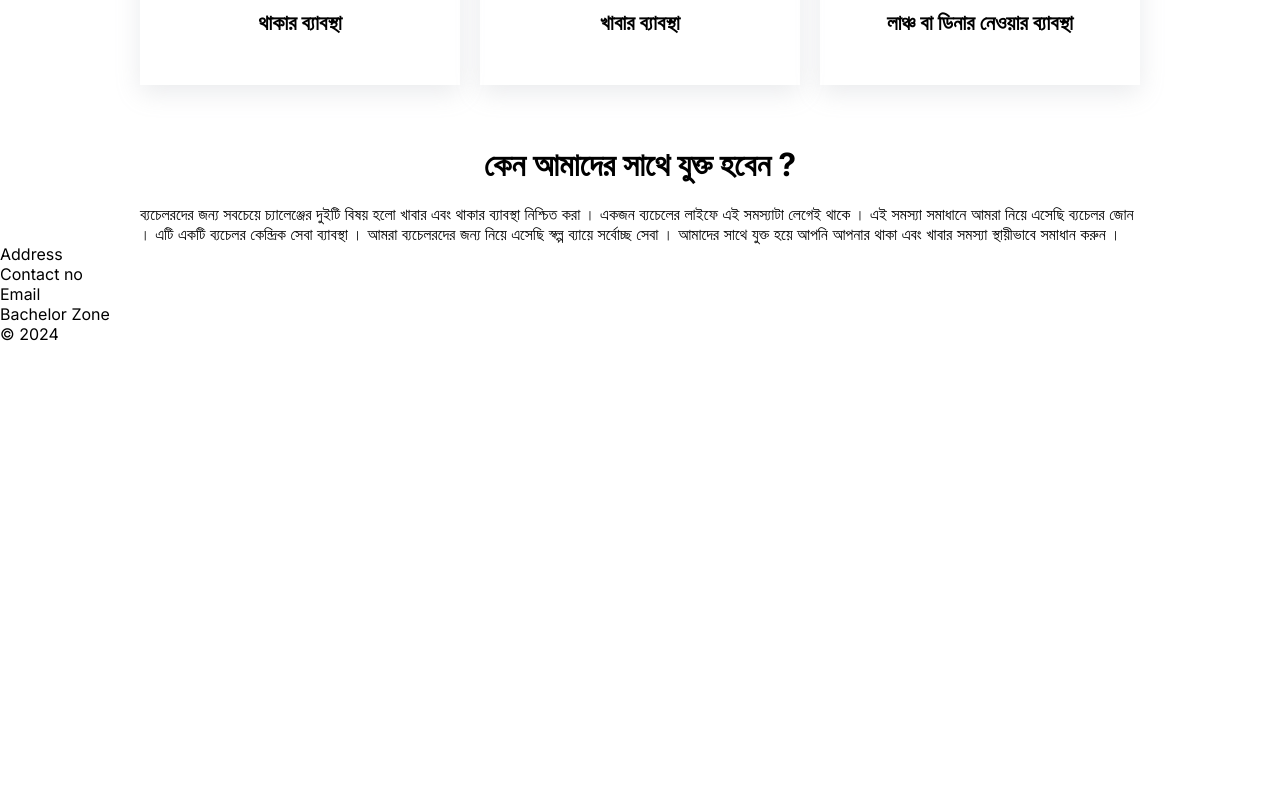
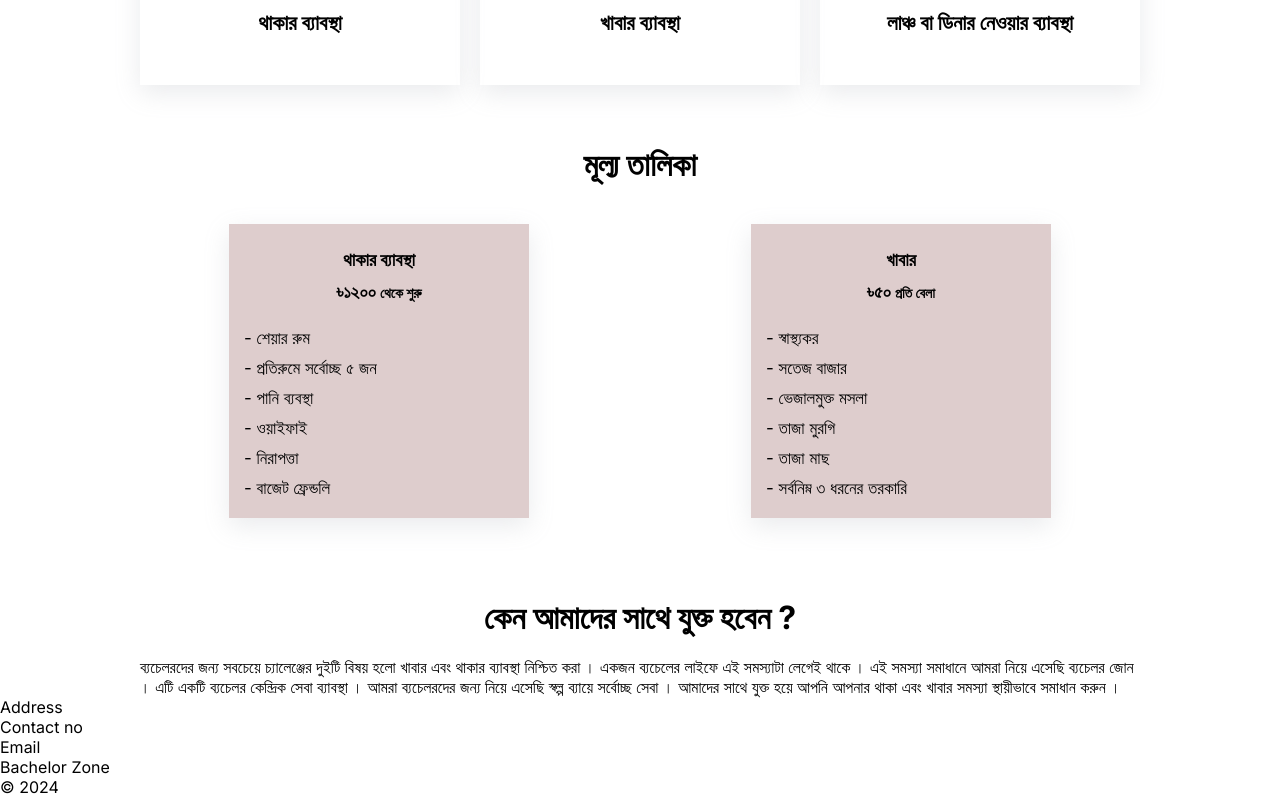
Before and after one commit to MainUddin1223/bachelor-zone-client, a Next.js app: page / in a window 1280 px wide. Shown: the part 1011-1808 px from the top of the page. Before the commit the page ends 1355 px from the top, so only its background shows below. Built offline with nearby package versions, Linux system fonts and the light colour scheme; no server answers.

Commit message:
pricing added

```diff
--- a/src/app/globals.css
+++ b/src/app/globals.css
@@ -1,5 +1,6 @@
 :root {
   --primary-color: #3498db;
+  --secondary-color: rgb(222, 205, 205);
   --primary-text-color: #000000;
 }
 
--- a/src/app/page.tsx
+++ b/src/app/page.tsx
@@ -4,6 +4,7 @@ import Footer from "@/components/Footer/Footer";
 import About from "@/components/LandingPage/About/About";
 import ContactUs from "@/components/LandingPage/ContactUs/ContactUs";
 import Hero from "@/components/LandingPage/Hero/Hero";
+import Pricing from "@/components/LandingPage/Pricing/Pricing";
 import Services from "@/components/LandingPage/Services/Services";
 import Header from "@/components/header/Header"
 import { getFromLocalStorage, setToLocalStorage } from "@/utils/local-storage";
@@ -17,6 +18,7 @@ export default function Home() {
       {/* <Dashboard/> */}
       <Hero />
       <Services />
+      <Pricing/>
       <About />
       <ContactUs />
       <Footer/>
--- a/src/components/LandingPage/About/About.tsx
+++ b/src/components/LandingPage/About/About.tsx
@@ -1,13 +1,15 @@
 'use client'
 import { useAppSelector } from '@/redux/hooks';
-import Styles from './About.module.css'
+import Styles from './About.module.css';
+import about_img from '@/assets/about.png'
 
 const About = () => {
     const { basicData } = useAppSelector((state) => state.basicSlice);
    const getLang = basicData.lang;
   return (
       <div className={Styles.container}>
-      <h1 className={Styles.heading}>{ getLang === 'বাং'?"কেন আমাদের সাথে যুক্ত হবেন ?":"Why Us ?"}</h1>
+      <h1 className={Styles.heading}>{getLang === 'বাং' ? "কেন আমাদের সাথে যুক্ত হবেন ?" : "Why Us ?"}</h1>
+
           <p>
         {
           getLang === 'বাং'?"ব্যচেলরদের জন্য সবচেয়ে চ্যালেঞ্জের দুইটি বিষয় হলো খাবার এবং থাকার ব্যাবস্থা নিশ্চিত করা । একজন ব্যচেলের লাইফে এই সমস্যাটা লেগেই থাকে । এই সমস্যা সমাধানে আমরা নিয়ে এসেছি ব্যচেলর জোন । এটি একটি ব্যচেলর কেন্দ্রিক সেবা ব্যাবস্থা । আমরা ব্যচেলরদের জন্য নিয়ে এসেছি স্বল্প ব্যায়ে সর্বোচ্ছ সেবা । আমাদের সাথে যুক্ত হয়ে আপনি আপনার থাকা এবং খাবার সমস্যা স্থায়ীভাবে সমাধান করুন ।" : "Two of the most challenging things for bachelors are securing food and accommodation. This problem persists in the life of a bachelor. To solve this problem we have brought bachelor zone. It is a bachelor centric service system. We bring the best services for bachelors at low cost.By joining us you can solve your accommodation and food problem permanently."
--- /dev/null
+++ b/src/components/LandingPage/Pricing/Pricing.module.css
@@ -0,0 +1,35 @@
+.container {
+  width: 80%;
+  margin: 0 auto;
+  margin-top: 40px;
+}
+.pricing_header {
+  text-align: center;
+  padding: 20px;
+}
+.pricing_card_container {
+  background-color: var(--secondary-color);
+  box-shadow: rgba(149, 157, 165, 0.2) 0px 8px 24px;
+  max-width: 300px;
+  margin: 20px auto;
+  padding: 15px;
+}
+.card_header {
+  text-align: center;
+  padding: 10px;
+  font-size: 18px;
+}
+.price_tag {
+  text-align: center;
+  font-weight: bold;
+}
+.price {
+  font-size: 18px;
+}
+.card_points {
+  margin-top: 20px;
+  font-size: 17px;
+}
+.card_points p {
+  padding: 5px 0;
+}
--- /dev/null
+++ b/src/components/LandingPage/Pricing/Pricing.tsx
@@ -0,0 +1,50 @@
+'use client'
+import { Col, Row } from 'antd'
+import Styles from './Pricing.module.css'
+import { useAppSelector } from '@/redux/hooks';
+const Pricing = () => {
+
+      const { basicData } = useAppSelector((state) => state.basicSlice);
+    const getLang = basicData.lang;
+    const accPricing = getLang == 'বাং' ? <p className={Styles.price_tag}><span className={Styles.price}>৳১২০০ </span> থেকে শুরু </p> : <p className={Styles.price_tag}>Starts from <span className={Styles.price}>৳1200</span> </p>;
+
+    const foodPricing = getLang == 'বাং' ? <p className={Styles.price_tag}><span className={Styles.price}>৳৫০ </span> প্রতি বেলা</p> : <p className={Styles.price_tag}> <span className={Styles.price}>৳50 </span> per meal</p>;
+
+  return (
+      <div className={Styles.container}>
+          <h1 className={Styles.pricing_header}>{ getLang == 'বাং'? "মূল্য তালিকা":"Pricing"}</h1>
+          <Row gutter={[20,20]}>
+              <Col xs={24} md={12}>
+                          <div className={Styles.pricing_card_container}>
+                  <h3 className={Styles.card_header}> { getLang == 'বাং'? "থাকার ব্যাবস্থা":"Accommodation"}</h3>
+                      <span>{ accPricing}</span>
+                  <div className={Styles.card_points}>
+                      <p>{getLang == 'বাং'?"- শেয়ার রুম":'- Shared room'}</p>
+                      <p> {getLang == 'বাং'?"- প্রতিরুমে সর্বোচ্ছ ৫ জন":'- Maximum 5 person/room '}</p>
+                      <p> {getLang == 'বাং'?"- পানি ব্যবস্থা":' - 24/7 Water'}</p>
+                      <p> {getLang == 'বাং'?"- ওয়াইফাই":' - Wifi'}</p>
+                          <p>{getLang == 'বাং'?"- নিরাপত্তা":' - Security'}</p>
+                          <p> {getLang == 'বাং'?"- বাজেট ফ্রেন্ডলি":' - Budget friendly'}</p>
+                  </div>
+              </div>
+              </Col >
+          <Col xs={24} md={12}>
+                          <div className={Styles.pricing_card_container}>
+                  <h3 className={Styles.card_header}>{ getLang == 'বাং'? "খাবার":"Food"}</h3>
+                      <span>{ foodPricing}</span>
+                  <div className={Styles.card_points}>
+                      <p> {getLang == 'বাং'?"- স্বাস্থ্যকর":'- hygienic'}</p>
+                      <p> {getLang == 'বাং'?"- সতেজ বাজার":'- Fresh ingredient'}</p>
+                      <p>{getLang == 'বাং'?"- ভেজালমুক্ত মসলা":'- Fresh Spices'}</p>
+                      <p>{getLang == 'বাং'?"- তাজা মুরগি":'- Fresh Chicken'} </p>
+                      <p> {getLang == 'বাং'?"- তাজা মাছ":'- Fresh Fish'}</p>
+                      <p>{getLang == 'বাং'?"- সর্বনিম্ন ৩ ধরনের তরকারি":'- Minimum 3 types of curry'}</p>
+                  </div>
+              </div>
+          </Col>
+          </Row>
+    </div>
+  )
+}
+
+export default Pricing
--- a/src/components/header/Header.module.css
+++ b/src/components/header/Header.module.css
@@ -1,5 +1,5 @@
 .container {
-  background-color: rgb(222, 205, 205);
+  background-color: var(--secondary-color);
   position: sticky;
   top: 0;
   z-index: 99;
```
Also changed, not shown: src/assets/about.png (added), src/assets/healthy food-cuate.png (added).
